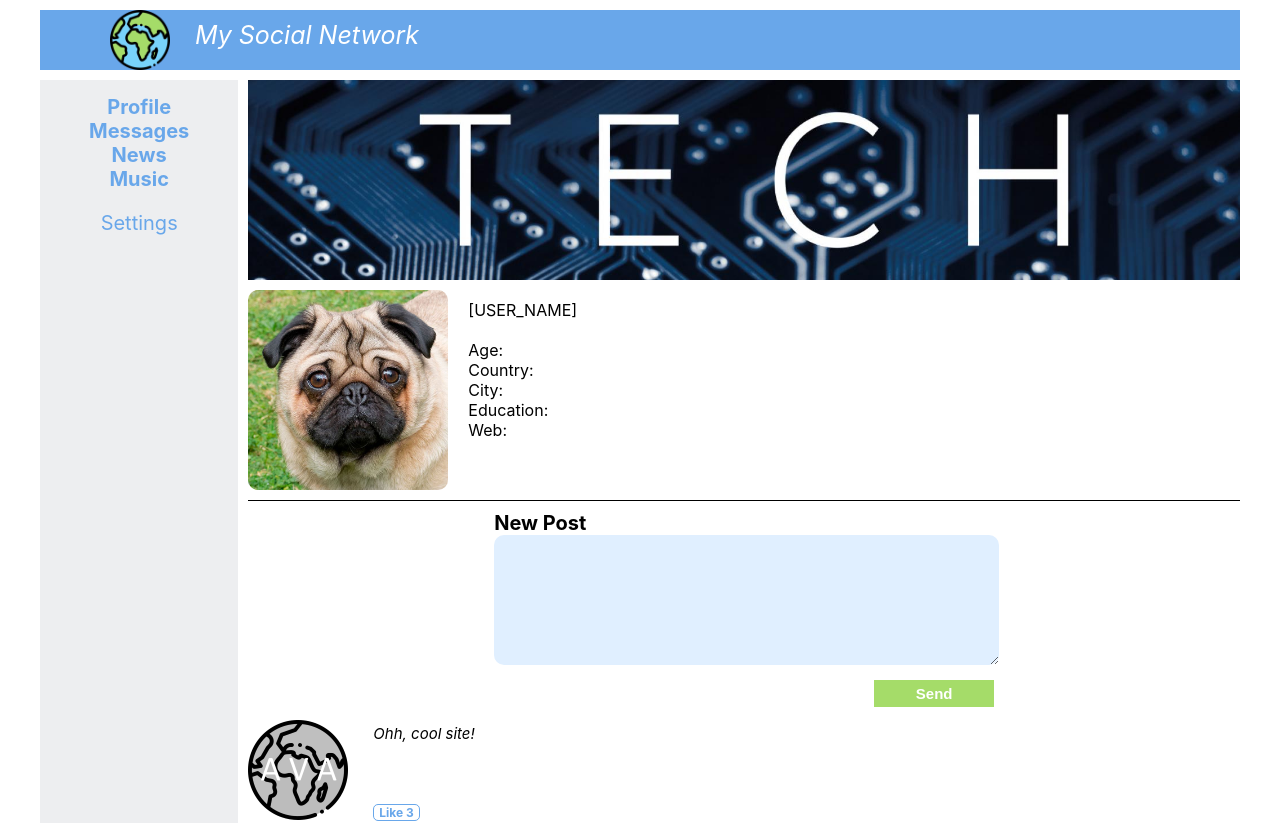
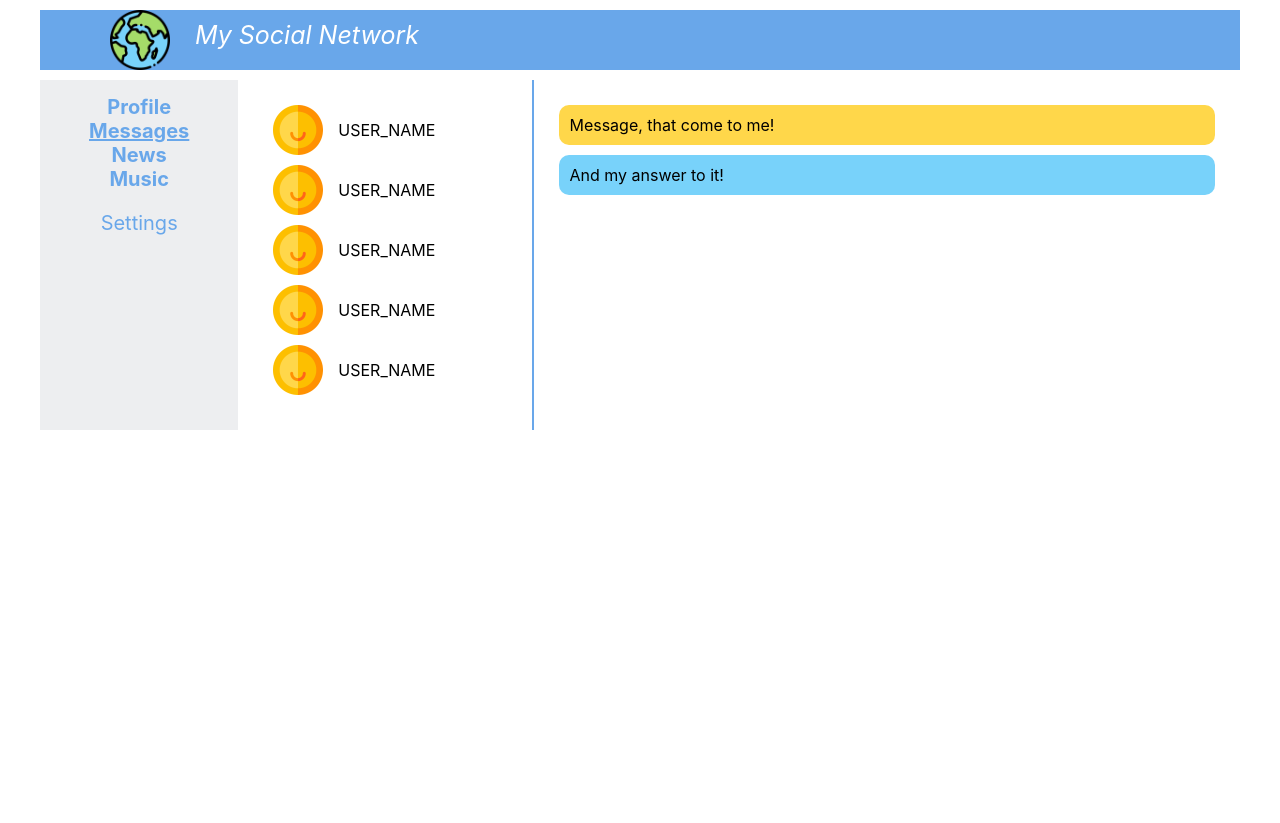
Before and after one commit to deftime/React-IT-K, a React (Create React App) app: page /dialogs in a window 1280 px wide. Shown: the top 823 px of the page. After the commit the page ends 800 px from the top, so only its background shows below. Built offline with nearby package versions, Linux system fonts and the light colour scheme.

Commit message:
Ls 18-20 routing

```diff
--- a/package.json
+++ b/package.json
@@ -8,6 +8,7 @@
     "@testing-library/user-event": "^7.2.1",
     "react": "^16.13.1",
     "react-dom": "^16.13.1",
+    "react-router-dom": "^5.2.0",
     "react-scripts": "3.4.1"
   },
   "scripts": {
--- a/src/App.js
+++ b/src/App.js
@@ -3,16 +3,21 @@ import './App.css';
 import Header from './components/Header';
 import Navbar from './components/Navbar';
 import Profile from './components/Profile/Profile';
+import Dialogs from './components/Dialogs/dialogs';
+import {BrowserRouter, Route} from 'react-router-dom';
 
-function App() {
+function App(props) {
   return (
+    <BrowserRouter>
     <div className="App">
       <div className="wrapper">
         <Header />
         <Navbar />
-        <Profile />
+          <Route path='/profile' component={Profile} />
+          <Route path='/dialogs' component={Dialogs} />
       </div>
     </div>
+    </BrowserRouter>
   );
 }
 
--- /dev/null
+++ b/src/components/Dialogs/dialogs.jsx
@@ -0,0 +1,42 @@
+import React from 'react';
+import cls from '../../css/dialogs.module.css';
+import ava from '../../images/smile.png';
+
+function Dialogs() {
+  return (
+    <div className={cls.main}>
+      <div className={cls.users}>
+        <div className={cls.from}>
+          <img src={ava} alt="messFrom" width="50" />
+          <div><span>USER_NAME</span></div>
+        </div>
+        <div className={cls.from}>
+          <img src={ava} alt="messFrom" width="50" />
+          <div><span>USER_NAME</span></div>
+        </div>
+        <div className={cls.from}>
+          <img src={ava} alt="messFrom" width="50" />
+          <div><span>USER_NAME</span></div>
+        </div>
+        <div className={cls.from}>
+          <img src={ava} alt="messFrom" width="50" />
+          <div><span>USER_NAME</span></div>
+        </div>
+        <div className={cls.from}>
+          <img src={ava} alt="messFrom" width="50" />
+          <div><span>USER_NAME</span></div>
+        </div>
+      </div>
+      <div className={cls.messages}>
+        <div className={cls.msgFrom}>
+          Message, that come to me!
+        </div>
+        <div className={cls.msgTo}>
+          And my answer to it!
+        </div>
+      </div>
+    </div>
+  )
+}
+
+export default Dialogs;
--- a/src/components/Navbar.jsx
+++ b/src/components/Navbar.jsx
@@ -1,11 +1,12 @@
 import React from 'react';
 import cls from '../css/navbar.module.css';
+import {NavLink} from 'react-router-dom';
 
 function Navbar() {
   return (
     <aside>
-      <a href="#">Profile</a>
-      <a href="#">Messages</a>
+      <NavLink to="/profile" activeClassName={cls.active}>Profile</NavLink>
+      <NavLink to="/dialogs" activeClassName={cls.active}>Messages</NavLink>
       <a href="#">News</a>
       <a href="#">Music</a>
       <a href="#">Settings</a>
--- /dev/null
+++ b/src/css/dialogs.module.css
@@ -0,0 +1,45 @@
+.main {
+  display: flex;
+  grid-area: c;
+}
+
+.main .users {
+  border-right: 2px solid #69a7ea;
+  width: 25%;
+  padding: 25px;
+}
+
+.main .from {
+  height: 50px;
+  margin-bottom: 10px;
+}
+
+.main .from div {
+  display: inline-block;
+  vertical-align: top;
+  height: 100%;
+}
+
+.main .from div span {
+  line-height: 50px;
+  margin-left: 15px;
+}
+
+.main .messages {
+  width: 70%;
+  padding: 25px;
+}
+
+.main .msgFrom {
+  padding: 10px;
+  background-color: #ffd74a;
+  border-radius: 10px;
+  margin-bottom: 10px;
+}
+
+.main .msgTo {
+  padding: 10px;
+  background-color: #78d2fa;
+  border-radius: 10px;
+  margin-bottom: 10px;
+}
--- a/src/css/navbar.module.css
+++ b/src/css/navbar.module.css
@@ -17,3 +17,7 @@ aside a:last-child {
   margin-top: 20px;
   font-weight: normal;
 }
+
+aside a.active {
+  text-decoration: underline;
+}
```
Also changed, not shown: src/images/smile.png (added), 1 other file (tests, documents, lock files or other folders).
